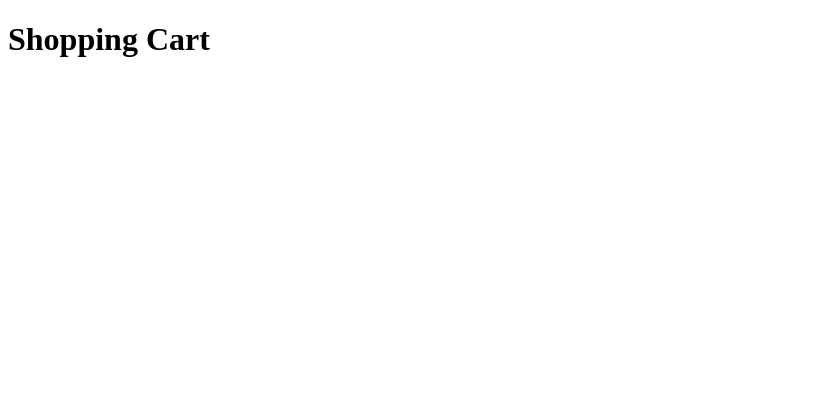
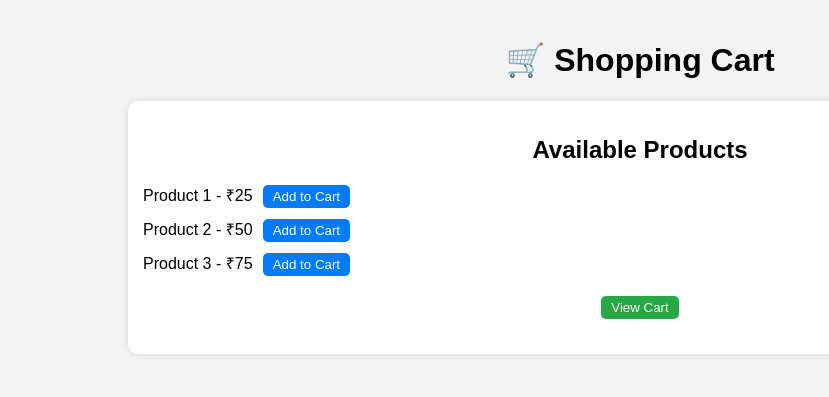
Before and after one commit to Rohitpawar0005/Rohitpawar0005.github.io, a plain HTML site: page Portfolio/ShoppingCart/index.html in a window 1280 px wide. Shown: the whole page, without its empty margins (0-829 px from the left). Drawn offline with Linux system fonts and the light colour scheme.

Commit message:
modified:   Portfolio/ShoppingCart/app.js 	modified:   Portfolio/ShoppingCart/index.css 	modified:   Portfolio/ShoppingCart/index.html 	modified:   js/file9.js

```diff
--- a/Portfolio/ShoppingCart/app.js
+++ b/Portfolio/ShoppingCart/app.js
@@ -0,0 +1,94 @@
+let cart = {};
+const products = [
+  { id: 1, name: "Product 1", price: 25 },
+  { id: 2, name: "Product 2", price: 50 },
+  { id: 3, name: "Product 3", price: 75 },
+];
+
+// Show products on page load
+window.onload = () => {
+  showProducts();
+  showCart();
+};
+
+// Toggle cart and product view
+function toggleCart(show) {
+  document.getElementById("cartSection").style.display = show ? "block" : "none";
+  document.getElementById("productList").style.display = show ? "none" : "block";
+  if (show) showCart();
+}
+
+// Show all products
+function showProducts() {
+  const productList = document.getElementById("products");
+  productList.innerHTML = "";
+
+  products.forEach((product) => {
+    const li = document.createElement("li");
+    li.textContent = `${product.name} - ₹${product.price}`;
+
+    const addBtn = document.createElement("button");
+    addBtn.textContent = "Add to Cart";
+    addBtn.onclick = () => {
+      addToCart(product.id);
+      alert(`${product.name} added to cart`);
+    };
+
+    li.appendChild(addBtn);
+    productList.appendChild(li);
+  });
+}
+
+// Add product to cart
+function addToCart(id) {
+  cart[id] = (cart[id] || 0) + 1;
+}
+
+// Increase quantity
+function increment(id) {
+  cart[id]++;
+  showCart();
+}
+
+// Decrease quantity
+function decrement(id) {
+  if (cart[id] > 1) {
+    cart[id]--;
+  } else {
+    delete cart[id];
+  }
+  showCart();
+}
+
+// Show cart items
+function showCart() {
+  const cartList = document.getElementById("cartItems");
+  const totalDisplay = document.getElementById("orderValue");
+  cartList.innerHTML = "";
+  let total = 0;
+
+  products.forEach((product) => {
+    const quantity = cart[product.id];
+    if (quantity) {
+      const li = document.createElement("li");
+      const itemTotal = quantity * product.price;
+      total += itemTotal;
+
+      li.textContent = `${product.name} - ₹${product.price} × ${quantity} = ₹${itemTotal}`;
+
+      const plusBtn = document.createElement("button");
+      plusBtn.textContent = "+";
+      plusBtn.onclick = () => increment(product.id);
+
+      const minusBtn = document.createElement("button");
+      minusBtn.textContent = "-";
+      minusBtn.onclick = () => decrement(product.id);
+
+      li.appendChild(plusBtn);
+      li.appendChild(minusBtn);
+      cartList.appendChild(li);
+    }
+  });
+
+  totalDisplay.textContent = total;
+}
--- a/Portfolio/ShoppingCart/index.css
+++ b/Portfolio/ShoppingCart/index.css
@@ -0,0 +1,61 @@
+body {
+  font-family: Arial, sans-serif;
+  background-color: #f3f3f3;
+  margin: 0;
+  padding: 0;
+}
+
+.container {
+  width: 80%;
+  margin: auto;
+  padding: 20px;
+}
+
+h1, h2 {
+  text-align: center;
+}
+
+.section {
+  background-color: white;
+  padding: 15px;
+  margin-bottom: 20px;
+  border-radius: 10px;
+  box-shadow: 0 0 8px rgba(0, 0, 0, 0.1);
+}
+
+ul {
+  list-style-type: none;
+  padding: 0;
+}
+
+li {
+  margin: 10px 0;
+}
+
+button {
+  margin-left: 10px;
+  padding: 4px 10px;
+  border: none;
+  border-radius: 5px;
+  background-color: #007bff;
+  color: white;
+  cursor: pointer;
+}
+
+button:hover {
+  background-color: #0056b3;
+}
+
+.view-cart-btn {
+  display: block;
+  margin: 20px auto;
+  background-color: #28a745;
+}
+
+#cartSection {
+  display: none;
+}
+
+#productList {
+  display: block;
+}
--- a/Portfolio/ShoppingCart/index.html
+++ b/Portfolio/ShoppingCart/index.html
@@ -1,13 +1,31 @@
 <!DOCTYPE html>
 <html lang="en">
 <head>
-    <meta charset="UTF-8">
-    <meta name="viewport" content="width=device-width, initial-scale=1.0">
-    <title>ShoppingCart App</title>
-    <link rel="stylesheet" href="index.css">
-    <script src="app.js"></script>
+  <meta charset="UTF-8" />
+  <meta name="viewport" content="width=device-width, initial-scale=1.0"/>
+  <title>Shopping Cart App</title>
+  <link rel="stylesheet" href="index.css">
 </head>
 <body>
-    <h1>Shopping Cart</h1>
+  <div class="container">
+    <h1>🛒 Shopping Cart</h1>
+
+    <!-- Product Section -->
+    <div id="productList" class="section">
+      <h2>Available Products</h2>
+      <ul id="products"></ul>
+      <button class="view-cart-btn" onclick="toggleCart(true)">View Cart</button>
+    </div>
+
+    <!-- Cart Section -->
+    <div id="cartSection" class="section">
+      <h2>🧾 My Cart</h2>
+      <ul id="cartItems"></ul>
+      <p><strong>Total: ₹<span id="orderValue">0</span></strong></p>
+      <button onclick="toggleCart(false)">Back to Products</button>
+    </div>
+  </div>
+
+  <script src="app.js"></script>
 </body>
 </html>
```
Also changed, not shown: js/file9.js (+18 -18 lines).
